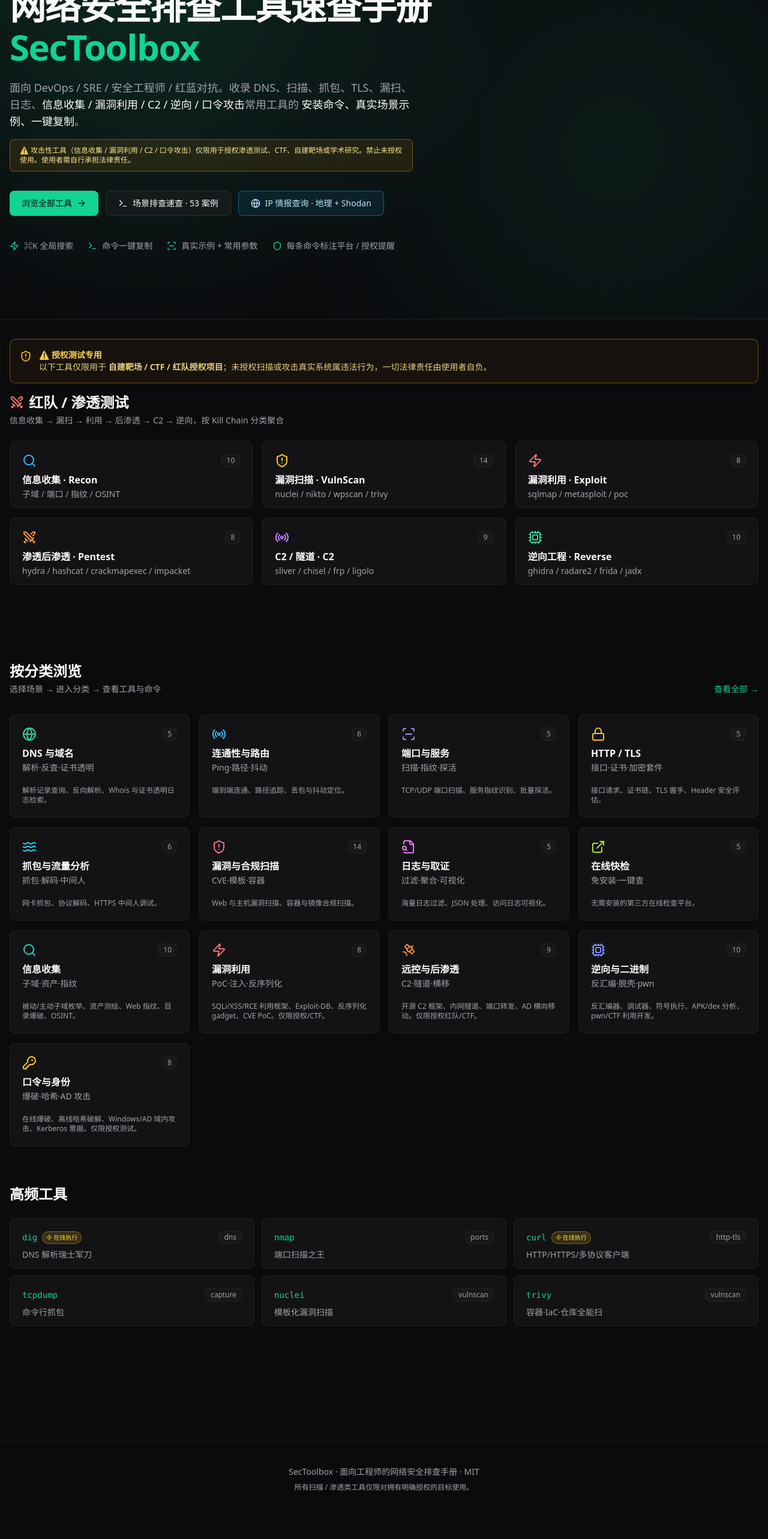
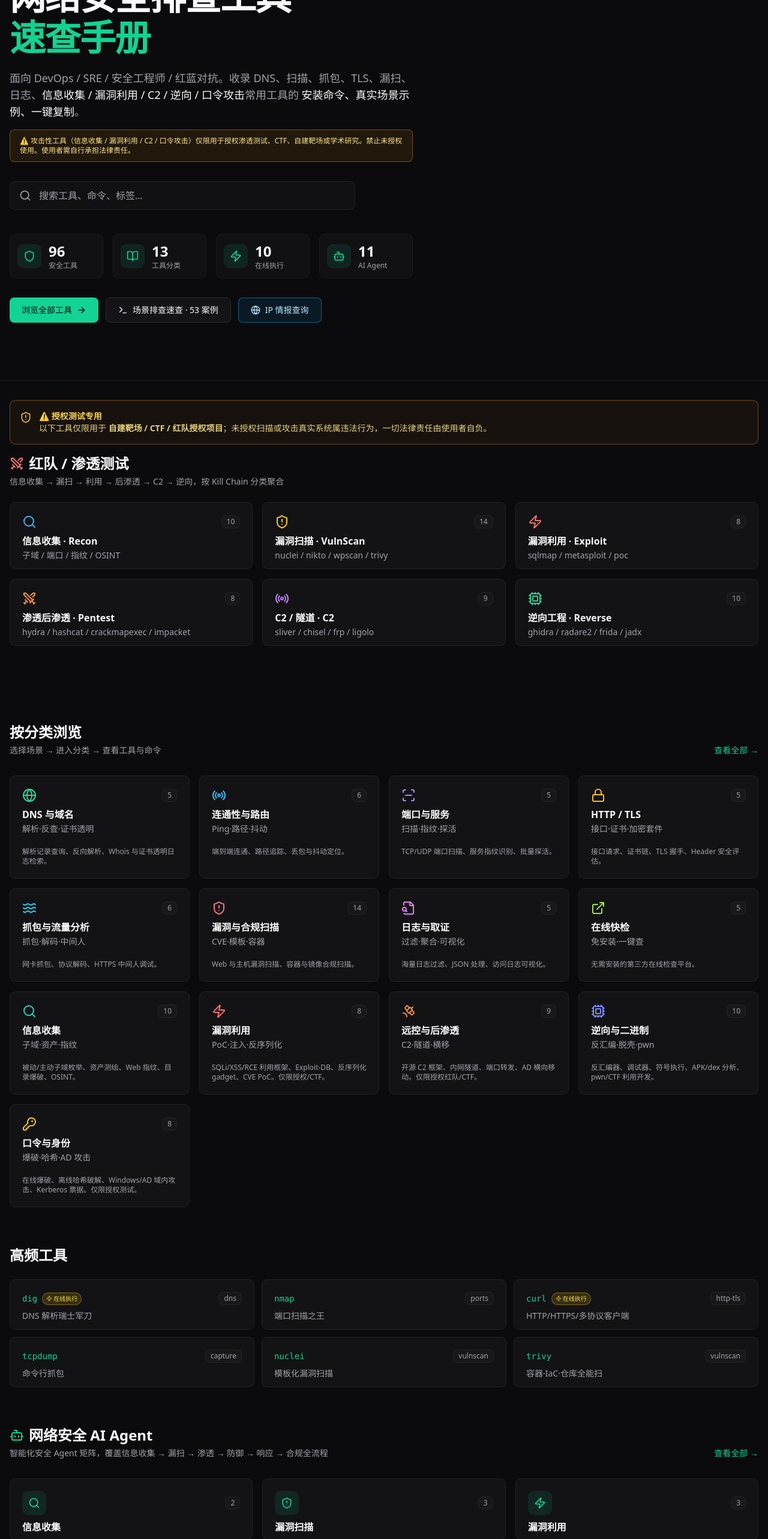
Before and after one commit to mick978/security-toolbox, a Next.js app: page / in a window 1280 px wide. Shown: the part 234-2800 px from the top of the page at 60% size. Before the commit the page ends 2762 px from the top, so only its background shows below. Built offline with nearby package versions, Linux system fonts and the light colour scheme.

Commit message:
fix(home): use new agent area field, drop absent description prop

```diff
--- a/app/page.tsx
+++ b/app/page.tsx
@@ -4,64 +4,104 @@
 import * as Icons from "lucide-react";
 import { categories, tools } from "@/lib/tools";
 import { executorBySlug, EXECUTOR_SLUGS } from "@/lib/executors";
+import { securityAgents, agentCategories } from "@/lib/agents";
 import { Card, CardContent, CardHeader, CardTitle, CardDescription } from "@/components/ui/card";
 import { Badge } from "@/components/ui/badge";
-import { ArrowRight, Terminal, Zap, Shield, ScanLine, ShieldAlert, Swords } from "lucide-react";
+import { ArrowRight, Terminal, Zap, Shield, ScanLine, ShieldAlert, Swords, Search, Globe, BookOpen, Bot } from "lucide-react";
 
 export default function HomePage() {
+  const stats = [
+    { value: tools.length.toString(), label: "安全工具", icon: Shield },
+    { value: categories.length.toString(), label: "工具分类", icon: BookOpen },
+    { value: EXECUTOR_SLUGS.length.toString(), label: "在线执行", icon: Zap },
+    { value: securityAgents.length.toString(), label: "AI Agent", icon: Bot },
+  ];
+
   return (
     <div>
-      {/* Hero */}
+      {/* Hero - ao.aiolaola.com style */}
       <section className="relative border-b border-border/60 overflow-hidden">
-        <div className="absolute inset-0 bg-[radial-gradient(circle_at_20%_20%,hsl(var(--primary)/0.15),transparent_50%),radial-gradient(circle_at_80%_60%,hsl(var(--primary)/0.08),transparent_50%)]" />
-        <div className="container relative py-20 lg:py-28">
+        <div className="absolute inset-0 hero-gradient" />
+        <div className="container relative py-16 lg:py-24">
+          {/* Badge */}
           <Badge className="mb-5 border-primary/40 text-primary bg-primary/10">
-            v0.1 · {tools.length} 工具 · {categories.length} 分类 · <Zap className="inline h-3 w-3 mx-0.5" />{EXECUTOR_SLUGS.length} 支持网页执行
+            v0.1 · 开源 · 网络安全排查工具集
           </Badge>
-          <h1 className="text-4xl md:text-6xl font-bold tracking-tight max-w-4xl">
-            网络安全排查工具速查手册
-            <span className="block text-primary mt-2">SecToolbox</span>
+
+          {/* Main Heading */}
+          <h1 className="text-4xl md:text-5xl lg:text-6xl font-bold tracking-tight max-w-4xl">
+            网络安全排查工具
+            <span className="block text-primary mt-2">速查手册</span>
           </h1>
+
+          {/* Description */}
           <p className="mt-6 max-w-2xl text-lg text-muted-foreground">
             面向 DevOps / SRE / 安全工程师 / 红蓝对抗。收录 DNS、扫描、抓包、TLS、漏扫、日志、
             <span className="text-foreground font-medium">信息收集 / 漏洞利用 / C2 / 逆向 / 口令攻击</span>常用工具的
             <span className="text-foreground font-medium"> 安装命令、真实场景示例、一键复制</span>。
           </p>
+
+          {/* Warning */}
           <div className="mt-4 rounded-md border border-amber-500/40 bg-amber-500/10 px-4 py-2.5 text-xs text-amber-200 max-w-2xl">
             ⚠️ 攻击性工具（信息收集 / 漏洞利用 / C2 / 口令攻击）<span className="font-medium">仅限用于授权渗透测试、CTF、自建靶场或学术研究</span>。禁止未授权使用。使用者需自行承担法律责任。
           </div>
+
+          {/* Search Box */}
+          <div className="mt-8 relative max-w-xl">
+            <Search className="absolute left-4 top-1/2 -translate-y-1/2 h-5 w-5 text-muted-foreground" />
+            <Link
+              href="/tools"
+              className="flex items-center h-12 pl-12 pr-4 rounded-lg border border-border/60 bg-secondary/30 text-muted-foreground hover:border-primary/60 hover:bg-secondary/50 transition-colors"
+            >
+              搜索工具、命令、标签…
+            </Link>
+          </div>
+
+          {/* Stats Grid */}
+          <div className="mt-10 grid grid-cols-2 md:grid-cols-4 gap-4 max-w-2xl">
+            {stats.map((stat) => {
+              const Icon = stat.icon;
+              return (
+                <div key={stat.label} className="flex items-center gap-3 p-3 rounded-lg bg-secondary/30 border border-border/40">
+                  <div className="flex items-center justify-center w-10 h-10 rounded-lg bg-primary/10">
+                    <Icon className="h-5 w-5 text-primary" />
+                  </div>
+                  <div>
+                    <div className="text-2xl font-bold">{stat.value}</div>
+                    <div className="text-xs text-muted-foreground">{stat.label}</div>
+                  </div>
+                </div>
+              );
+            })}
+          </div>
+
+          {/* Action Buttons */}
           <div className="mt-8 flex flex-wrap gap-3">
             <Link
               href="/tools"
-              className="inline-flex items-center gap-2 rounded-md bg-primary text-primary-foreground px-5 py-2.5 text-sm font-medium hover:bg-primary/90"
+              className="inline-flex items-center gap-2 rounded-md bg-primary text-primary-foreground px-5 py-2.5 text-sm font-medium hover:bg-primary/90 transition-colors"
             >
               浏览全部工具 <ArrowRight className="h-4 w-4" />
             </Link>
             <Link
               href="/cheatsheet"
-              className="inline-flex items-center gap-2 rounded-md border border-border bg-secondary/40 px-5 py-2.5 text-sm font-medium hover:bg-secondary"
+              className="inline-flex items-center gap-2 rounded-md border border-border bg-secondary/40 px-5 py-2.5 text-sm font-medium hover:bg-secondary transition-colors"
             >
               <Terminal className="h-4 w-4" />
               场景排查速查 · 53 案例
             </Link>
             <Link
               href="/ip-intel"
-              className="inline-flex items-center gap-2 rounded-md border border-sky-500/50 bg-sky-500/10 text-sky-200 px-5 py-2.5 text-sm font-medium hover:bg-sky-500/20"
+              className="inline-flex items-center gap-2 rounded-md border border-sky-500/50 bg-sky-500/10 text-sky-200 px-5 py-2.5 text-sm font-medium hover:bg-sky-500/20 transition-colors"
             >
-              <Icons.Globe className="h-4 w-4" />
-              IP 情报查询 · 地理 + Shodan
+              <Globe className="h-4 w-4" />
+              IP 情报查询
             </Link>
-          </div>
-          <div className="mt-10 flex flex-wrap gap-6 text-sm text-muted-foreground">
-            <Feature icon={Zap} text="⌘K 全局搜索" />
-            <Feature icon={Terminal} text="命令一键复制" />
-            <Feature icon={ScanLine} text="真实示例 + 常用参数" />
-            <Feature icon={Shield} text="每条命令标注平台 / 授权提醒" />
           </div>
         </div>
       </section>
 
-      {/* Red Team / Pentest 聚合 */}
+      {/* Red Team / Pentest Section */}
       <section className="container pt-8 pb-4">
         <div className="rounded-lg border border-amber-500/40 bg-amber-500/5 p-4 text-sm text-amber-200/90 flex items-start gap-3">
           <ShieldAlert className="h-5 w-5 shrink-0 text-amber-400 mt-0.5" />
@@ -72,6 +112,7 @@
         </div>
       </section>
 
+      {/* Red Team Categories */}
       <section className="container pb-16">
         <div className="mb-6">
           <h2 className="text-2xl font-bold flex items-center gap-2">
@@ -84,18 +125,18 @@
         </div>
         <div className="grid gap-4 md:grid-cols-2 lg:grid-cols-3">
           {[
-            { slug: "recon",    icon: "Search",      name: "信息收集 · Recon",     desc: "子域 / 端口 / 指纹 / OSINT",    accent: "text-sky-400" },
-            { slug: "vulnscan", icon: "ShieldAlert", name: "漏洞扫描 · VulnScan",  desc: "nuclei / nikto / wpscan / trivy", accent: "text-yellow-400" },
-            { slug: "exploit",  icon: "Zap",         name: "漏洞利用 · Exploit",   desc: "sqlmap / metasploit / poc",     accent: "text-red-400" },
-            { slug: "pentest",  icon: "Swords",      name: "渗透后渗透 · Pentest", desc: "hydra / hashcat / crackmapexec / impacket", accent: "text-orange-400" },
-            { slug: "c2",       icon: "Radio",       name: "C2 / 隧道 · C2",       desc: "sliver / chisel / frp / ligolo",  accent: "text-purple-400" },
-            { slug: "reverse",  icon: "Cpu",         name: "逆向工程 · Reverse",   desc: "ghidra / radare2 / frida / jadx", accent: "text-emerald-400" },
+            { slug: "recon", icon: "Search", name: "信息收集 · Recon", desc: "子域 / 端口 / 指纹 / OSINT", accent: "text-sky-400" },
+            { slug: "vulnscan", icon: "ShieldAlert", name: "漏洞扫描 · VulnScan", desc: "nuclei / nikto / wpscan / trivy", accent: "text-yellow-400" },
+            { slug: "exploit", icon: "Zap", name: "漏洞利用 · Exploit", desc: "sqlmap / metasploit / poc", accent: "text-red-400" },
+            { slug: "pentest", icon: "Swords", name: "渗透后渗透 · Pentest", desc: "hydra / hashcat / crackmapexec / impacket", accent: "text-orange-400" },
+            { slug: "c2", icon: "Radio", name: "C2 / 隧道 · C2", desc: "sliver / chisel / frp / ligolo", accent: "text-purple-400" },
+            { slug: "reverse", icon: "Cpu", name: "逆向工程 · Reverse", desc: "ghidra / radare2 / frida / jadx", accent: "text-emerald-400" },
           ].map((c) => {
             const Icon = (Icons as any)[c.icon] ?? Icons.Circle;
             const count = tools.filter((t) => t.category === c.slug).length;
             return (
               <Link key={c.slug} href={`/tools?cat=${c.slug}`} className="group">
-                <Card className="h-full transition-colors hover:border-red-500/60 hover:bg-red-500/5">
+                <Card className="h-full transition-all hover:border-primary/60 hover:shadow-lg hover:shadow-primary/5">
                   <CardHeader>
                     <div className="flex items-center justify-between">
                       <Icon className={`h-6 w-6 ${c.accent}`} />
@@ -111,7 +152,7 @@
         </div>
       </section>
 
-      {/* Categories */}
+      {/* All Categories */}
       <section className="container py-16">
         <div className="flex items-end justify-between mb-8">
           <div>
@@ -130,7 +171,7 @@
             const count = tools.filter((t) => t.category === c.slug).length;
             return (
               <Link key={c.slug} href={`/tools?cat=${c.slug}`} className="group">
-                <Card className="h-full transition-colors hover:border-primary/60 hover:bg-secondary/30">
+                <Card className="h-full transition-all hover:border-primary/60 hover:shadow-lg hover:shadow-primary/5">
                   <CardHeader>
                     <div className="flex items-center justify-between">
                       <Icon className={`h-6 w-6 ${c.accent}`} />
@@ -149,8 +190,8 @@
         </div>
       </section>
 
-      {/* Popular */}
-      <section className="container pb-24">
+      {/* Popular Tools */}
+      <section className="container pb-16">
         <h2 className="text-2xl font-bold mb-6">高频工具</h2>
         <div className="grid gap-3 md:grid-cols-2 lg:grid-cols-3">
           {["dig", "nmap", "curl", "tcpdump", "nuclei", "trivy"].map((slug) => {
@@ -159,7 +200,7 @@
             const runnable = !!executorBySlug(t.slug);
             return (
               <Link key={t.slug} href={`/tools/${t.slug}`} className="group">
-                <Card className="h-full transition-colors hover:border-primary/60">
+                <Card className="h-full transition-all hover:border-primary/60 hover:shadow-lg hover:shadow-primary/5">
                   <CardHeader>
                     <div className="flex items-center gap-2">
                       <code className="text-primary font-mono text-sm">{t.name}</code>
@@ -178,15 +219,45 @@
           })}
         </div>
       </section>
+
+      {/* AI Agent Section */}
+      <section className="container pb-24">
+        <div className="flex items-end justify-between mb-8">
+          <div>
+            <h2 className="text-2xl font-bold flex items-center gap-2">
+              <Bot className="h-6 w-6 text-primary" />
+              <span>网络安全 AI Agent</span>
+            </h2>
+            <p className="text-sm text-muted-foreground mt-1">
+              智能化安全 Agent 矩阵，覆盖信息收集 → 漏扫 → 渗透 → 防御 → 响应 → 合规全流程
+            </p>
+          </div>
+          <Link href="/agents" className="text-sm text-primary hover:underline">
+            查看全部 →
+          </Link>
+        </div>
+        <div className="grid gap-4 md:grid-cols-2 lg:grid-cols-3">
+          {agentCategories.slice(0, 6).map((c) => {
+            const Icon = (Icons as any)[c.icon] ?? Icons.Bot;
+            const count = securityAgents.filter((a) => a.area === c.slug).length;
+            return (
+              <Link key={c.slug} href={`/agents?cat=${c.slug}`} className="group">
+                <Card className="h-full transition-all hover:border-primary/60 hover:shadow-lg hover:shadow-primary/5">
+                  <CardHeader>
+                    <div className="flex items-center justify-between">
+                      <div className="flex items-center justify-center w-10 h-10 rounded-lg bg-primary/10">
+                        <Icon className="h-5 w-5 text-primary" />
+                      </div>
+                      <Badge>{count}</Badge>
+                    </div>
+                    <CardTitle className="mt-3">{c.name}</CardTitle>
+                  </CardHeader>
+                </Card>
+              </Link>
+            );
+          })}
+        </div>
+      </section>
     </div>
   );
 }
-
-function Feature({ icon: Icon, text }: { icon: any; text: string }) {
-  return (
-    <div className="flex items-center gap-2">
-      <Icon className="h-4 w-4 text-primary" />
-      <span>{text}</span>
-    </div>
-  );
-}
```
